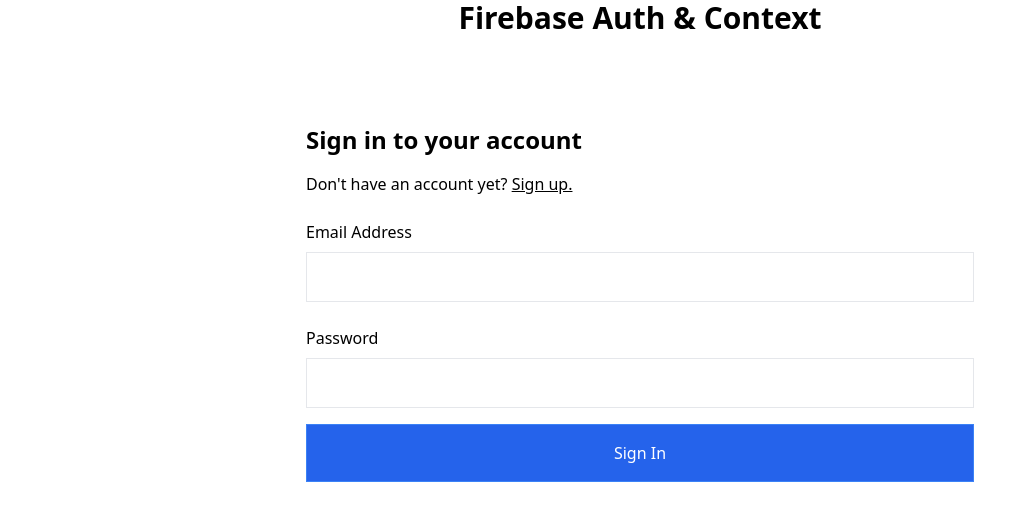
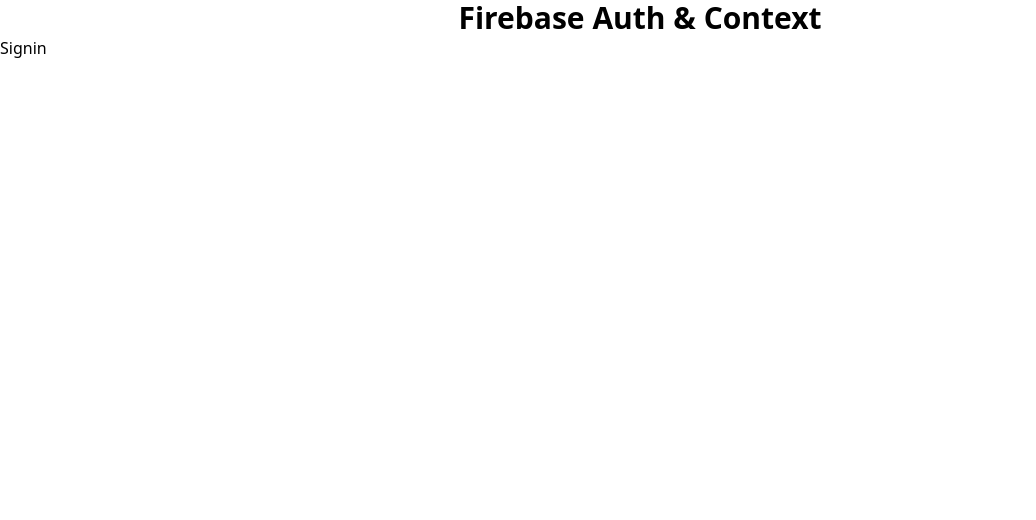
Before and after one commit to dvaug86/Tutorial-Firebase-Authentication-pt1-CodeCommerce, a React (Create React App) app: page / in a window 1280 px wide. Shown: the top 520 px of the page, without its empty margins (0-1036 px from the left). Built offline with nearby package versions, Linux system fonts and the light colour scheme.

Commit message:
sign up component

```diff
--- a/src/components/Account.jsx
+++ b/src/components/Account.jsx
@@ -1,13 +1,9 @@
-import React from "react";
+import React from 'react'
 
 const Account = () => {
   return (
-    <div className="max-w-[700px] mx-auto my-16 p-4 ">
-      <h1 className="text-2xl font-bold py-4">Account</h1>
-      <p>User Email</p>
-      <button className="border px-6 py-2 my-4">Logout</button>
-    </div>
-  );
-};
+    <div>Account</div>
+  )
+}
 
-export default Account;
+export default Account
--- a/src/components/Signin.jsx
+++ b/src/components/Signin.jsx
@@ -1,32 +1,8 @@
 import React from 'react'
-import { Link } from 'react-router-dom'
 
 const Signin = () => {
   return (
-    <div className="max-w-[700px] mx-auto my-16 p-4 ">
-      <div>
-        <h1 className="text-2xl font-bold py-2">Sign in to your account</h1>
-        <p className="py-2">
-          Don't have an account yet?{" "}
-          <Link className="underline" to="/signup">
-            Sign up.
-          </Link>
-        </p>
-      </div>
-      <form>
-        <div className="flex flex-col py-2">
-          <label className="py-2 font-medium">Email Address</label>
-          <input className="border p-3" type="email" />
-        </div>
-        <div className="flex flex-col py-2">
-          <label className="py-2 font-medium">Password</label>
-          <input className="border p-3" type="password" />
-        </div>
-        <button className="border border-blue-500 bg-blue-600 hover:bg-blue-500 w-full p-4 my-2 text-white">
-          Sign In
-        </button>
-      </form>
-    </div>
+    <div>Signin</div>
   )
 }
 
--- a/src/components/Signup.jsx
+++ b/src/components/Signup.jsx
@@ -3,23 +3,23 @@
 
 const Signup = () => {
   return (
-    <div className="max-w-[700px] mx-auto my-16 p-4 ">
+    <div className="max-w-[700px] mx-auto my-16 p-4">
       <div>
-        <h1 className="text-2xl font-bold py-2">Sign up for a free account</h1>
+        <h1 className="text-2xl font-bold py-2">Sign in to your account</h1>
         <p className="py-2">
           Already have an account yet?{" "}
           <Link className="underline" to="/">
-            Sign in.
+            Sign In
           </Link>
         </p>
       </div>
       <form>
         <div className="flex flex-col py-2">
-          <label className="py-2 font-medium">Email Address</label>
+          <label className="py-2 font-medium"> Email Address </label>
           <input className="border p-3" type="email" />
         </div>
         <div className="flex flex-col py-2">
-          <label className="py-2 font-medium">Password</label>
+          <label className="py-2 font-medium"> Password</label>
           <input className="border p-3" type="password" />
         </div>
         <button className="border border-blue-500 bg-blue-600 hover:bg-blue-500 w-full p-4 my-2 text-white">
```
